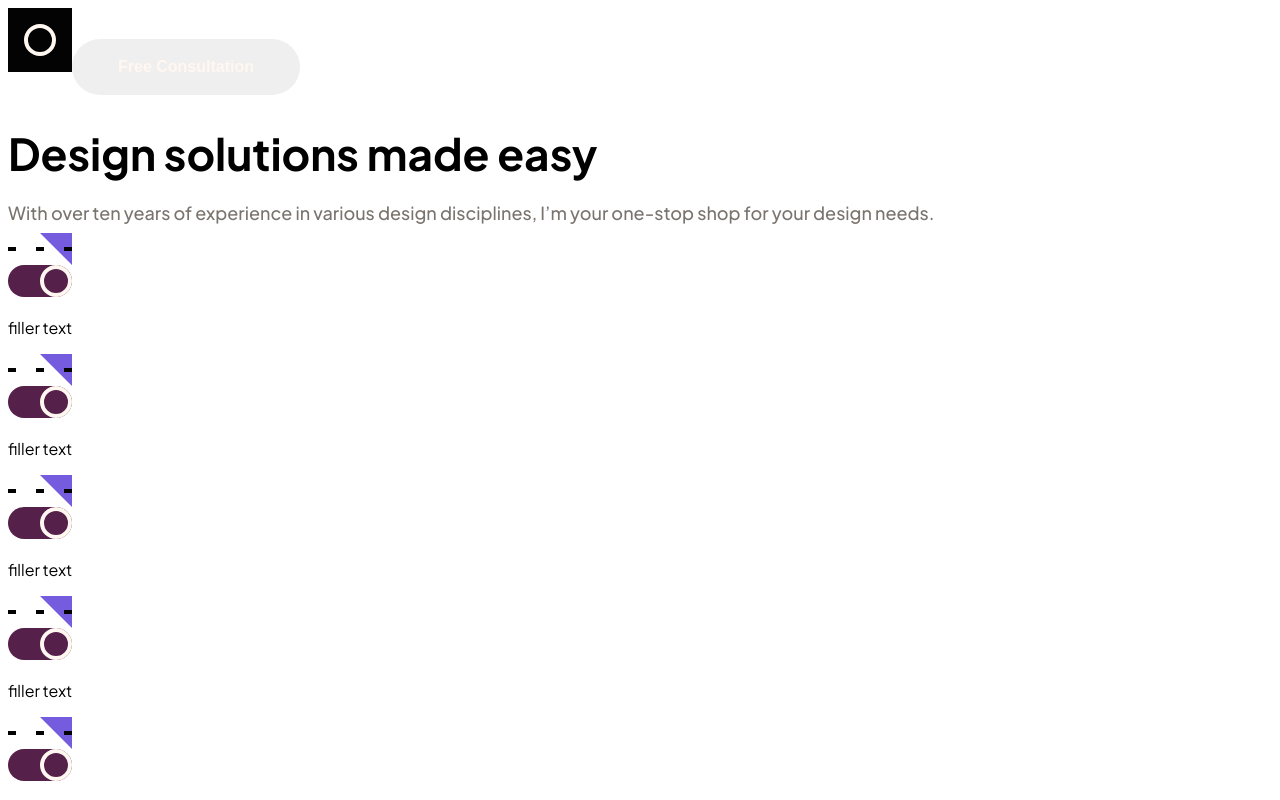
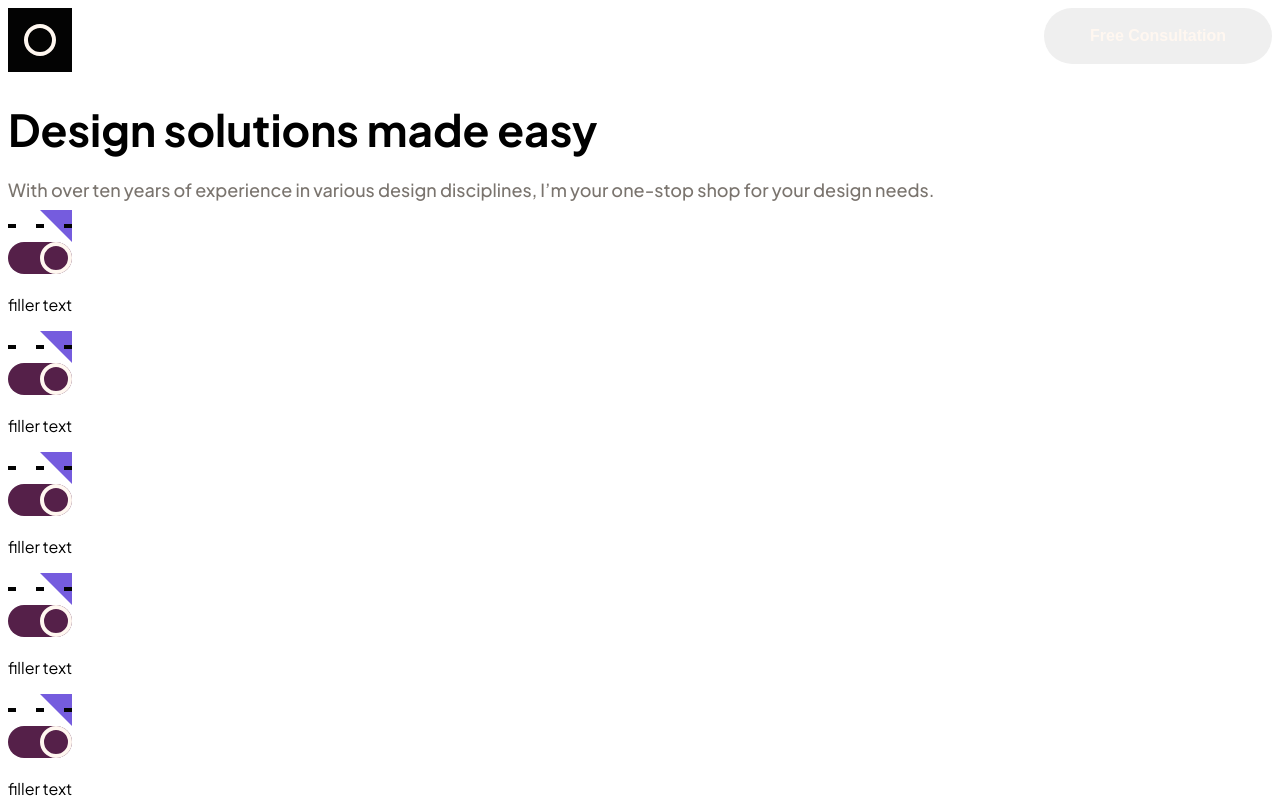
Before and after one commit to Ramaj57/single-page-design-portfolio, an Angular app in the folder single-page-design-portfolio/: page / in a window 1280 px wide. Shown: the top 800 px of the page. Built offline with nearby package versions, Linux system fonts and the light colour scheme.

Commit message:
css for header/footer

```diff
--- a/single-page-design-portfolio/src/app/header-footer/header-footer.component.css
+++ b/single-page-design-portfolio/src/app/header-footer/header-footer.component.css
@@ -0,0 +1,21 @@
+header{
+    display:flex;
+    justify-content: space-between;
+}
+
+img{
+    height:3rem;
+    width:3rem;
+}
+@media (width >= 768px) {
+    img{
+        height:4rem;
+        width:4rem;
+    }
+  }
+
+  @media (width >= 1440px) {
+    img{
+        margin:0;
+    }
+  }
```
